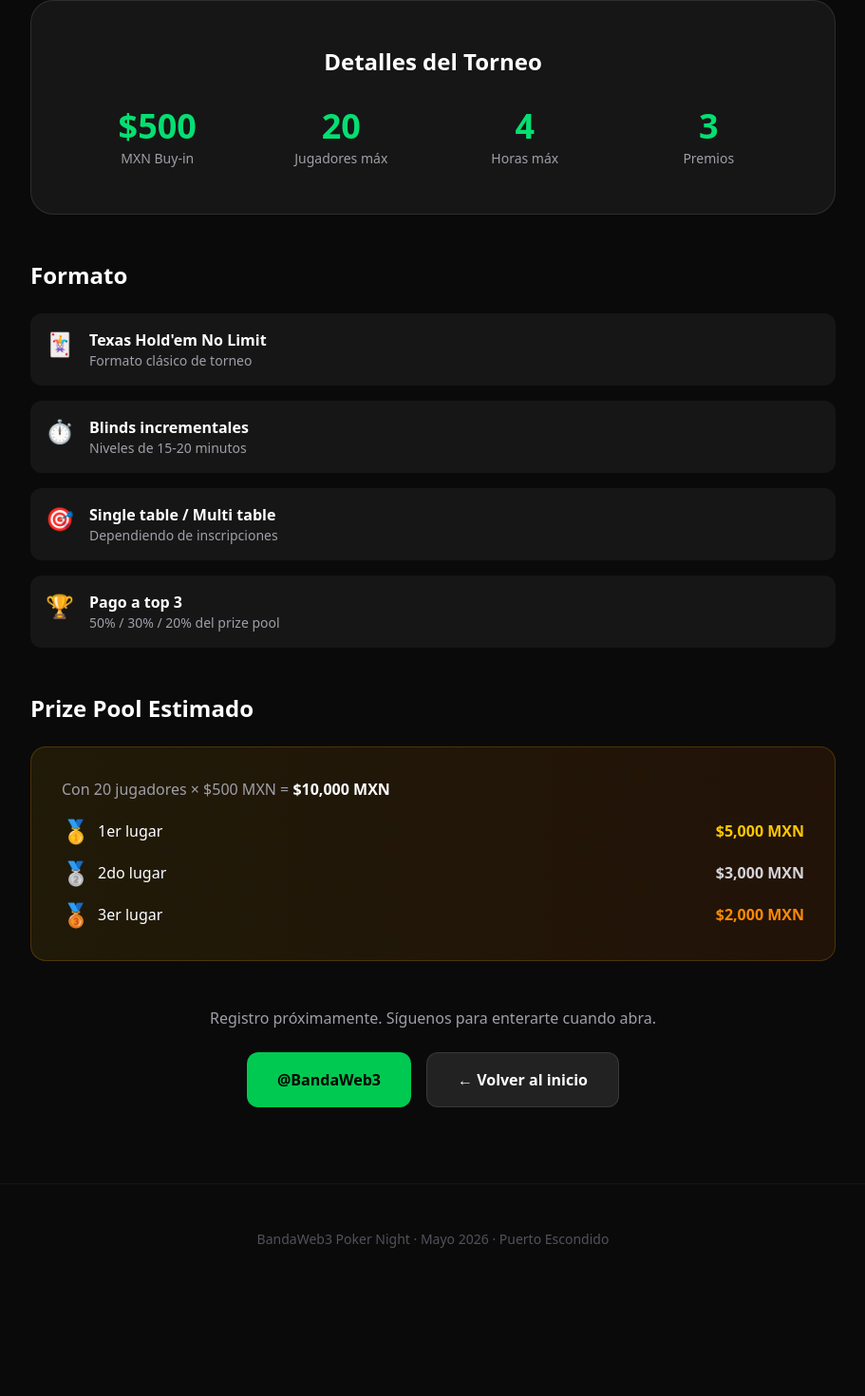
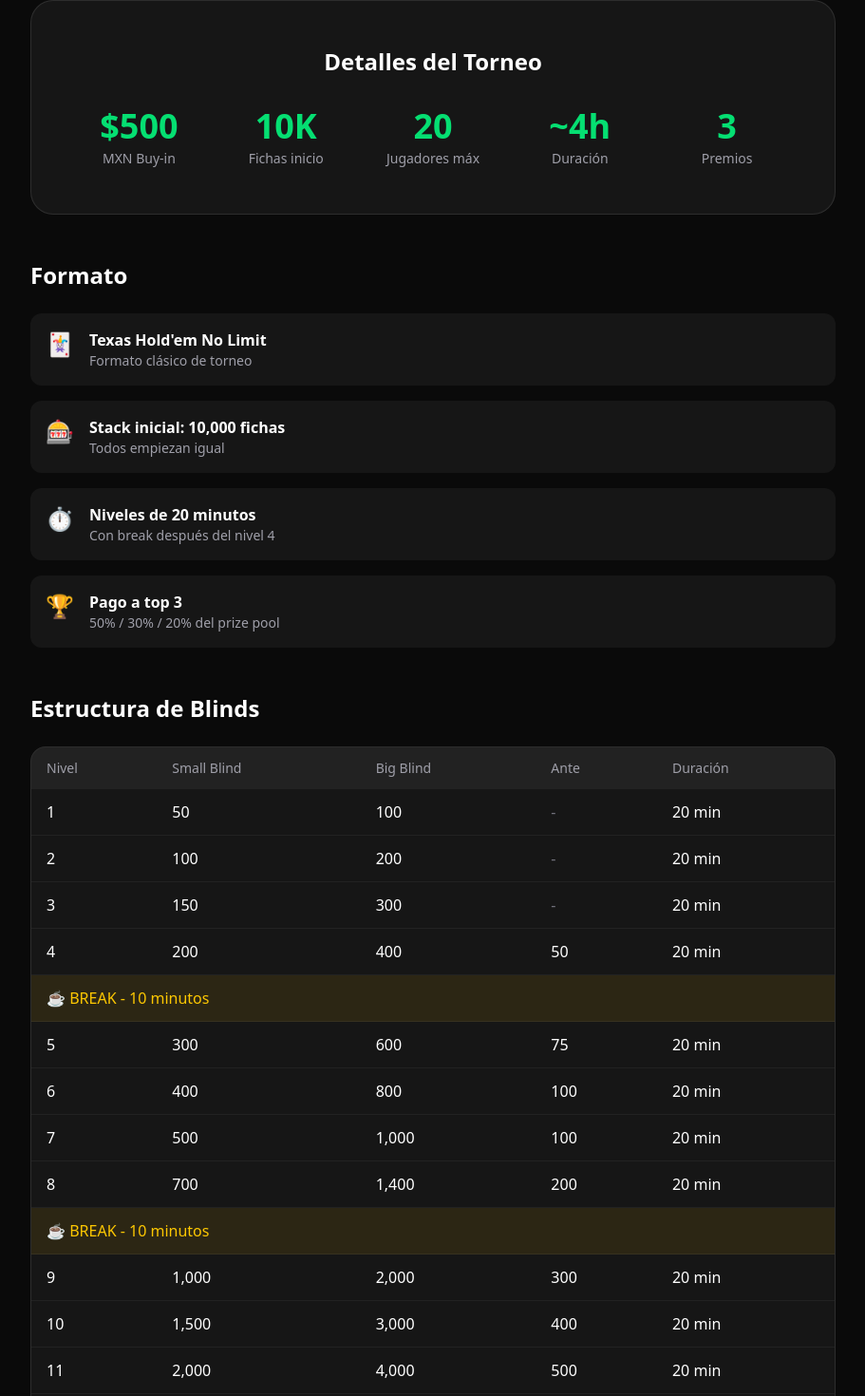
Before and after one commit to mexiweb3/bandaweb3-surfweek, a Next.js app: page /poker in a window 1280 px wide. Shown: the part 1427-2897 px from the top of the page at 95% size, without its empty margins (184-1095 px from the left). Before the commit the page ends 2790 px from the top, so only its background shows below. Built offline with nearby package versions, Linux system fonts and the light colour scheme.

Commit message:
🎰 Add detailed poker blind structure
- 10,000 starting chips
- 12 levels of 20 minutes each
- Blinds starting at 50/100
- Break after level 4 and 8
- Antes starting level 4
- ~4 hour total duration

```diff
--- a/src/app/poker/page.tsx
+++ b/src/app/poker/page.tsx
@@ -50,18 +50,22 @@ export default function PokerTournament() {
           <div className="bg-white/5 border border-white/10 rounded-3xl p-8 md:p-12 mb-12">
             <h3 className="text-2xl font-bold mb-8 text-center">Detalles del Torneo</h3>
 
-            <div className="grid grid-cols-2 md:grid-cols-4 gap-6 text-center">
+            <div className="grid grid-cols-2 md:grid-cols-5 gap-6 text-center">
               <div>
                 <p className="text-4xl font-black text-green-400">$500</p>
                 <p className="text-zinc-400 text-sm mt-1">MXN Buy-in</p>
+              </div>
+              <div>
+                <p className="text-4xl font-black text-green-400">10K</p>
+                <p className="text-zinc-400 text-sm mt-1">Fichas inicio</p>
               </div>
               <div>
                 <p className="text-4xl font-black text-green-400">20</p>
                 <p className="text-zinc-400 text-sm mt-1">Jugadores máx</p>
               </div>
               <div>
-                <p className="text-4xl font-black text-green-400">4</p>
-                <p className="text-zinc-400 text-sm mt-1">Horas máx</p>
+                <p className="text-4xl font-black text-green-400">~4h</p>
+                <p className="text-zinc-400 text-sm mt-1">Duración</p>
               </div>
               <div>
                 <p className="text-4xl font-black text-green-400">3</p>
@@ -76,8 +80,8 @@ export default function PokerTournament() {
             <div className="space-y-4">
               {[
                 { icon: "🃏", title: "Texas Hold'em No Limit", desc: "Formato clásico de torneo" },
-                { icon: "⏱️", title: "Blinds incrementales", desc: "Niveles de 15-20 minutos" },
-                { icon: "🎯", title: "Single table / Multi table", desc: "Dependiendo de inscripciones" },
+                { icon: "🎰", title: "Stack inicial: 10,000 fichas", desc: "Todos empiezan igual" },
+                { icon: "⏱️", title: "Niveles de 20 minutos", desc: "Con break después del nivel 4" },
                 { icon: "🏆", title: "Pago a top 3", desc: "50% / 30% / 20% del prize pool" },
               ].map((item) => (
                 <div key={item.title} className="flex items-start gap-4 bg-white/5 rounded-xl p-4">
@@ -89,6 +93,43 @@ export default function PokerTournament() {
                 </div>
               ))}
             </div>
+          </div>
+
+          {/* Blind Structure */}
+          <div className="mb-12">
+            <h3 className="text-2xl font-bold mb-6">Estructura de Blinds</h3>
+            <div className="bg-white/5 border border-white/10 rounded-2xl overflow-hidden">
+              <table className="w-full">
+                <thead className="bg-white/5">
+                  <tr>
+                    <th className="px-4 py-3 text-left text-sm font-medium text-zinc-400">Nivel</th>
+                    <th className="px-4 py-3 text-left text-sm font-medium text-zinc-400">Small Blind</th>
+                    <th className="px-4 py-3 text-left text-sm font-medium text-zinc-400">Big Blind</th>
+                    <th className="px-4 py-3 text-left text-sm font-medium text-zinc-400">Ante</th>
+                    <th className="px-4 py-3 text-left text-sm font-medium text-zinc-400">Duración</th>
+                  </tr>
+                </thead>
+                <tbody className="divide-y divide-white/5">
+                  <tr><td className="px-4 py-3">1</td><td className="px-4 py-3">50</td><td className="px-4 py-3">100</td><td className="px-4 py-3 text-zinc-500">-</td><td className="px-4 py-3">20 min</td></tr>
+                  <tr><td className="px-4 py-3">2</td><td className="px-4 py-3">100</td><td className="px-4 py-3">200</td><td className="px-4 py-3 text-zinc-500">-</td><td className="px-4 py-3">20 min</td></tr>
+                  <tr><td className="px-4 py-3">3</td><td className="px-4 py-3">150</td><td className="px-4 py-3">300</td><td className="px-4 py-3 text-zinc-500">-</td><td className="px-4 py-3">20 min</td></tr>
+                  <tr><td className="px-4 py-3">4</td><td className="px-4 py-3">200</td><td className="px-4 py-3">400</td><td className="px-4 py-3">50</td><td className="px-4 py-3">20 min</td></tr>
+                  <tr className="bg-yellow-500/10"><td className="px-4 py-3 text-yellow-400" colSpan={5}>☕ BREAK - 10 minutos</td></tr>
+                  <tr><td className="px-4 py-3">5</td><td className="px-4 py-3">300</td><td className="px-4 py-3">600</td><td className="px-4 py-3">75</td><td className="px-4 py-3">20 min</td></tr>
+                  <tr><td className="px-4 py-3">6</td><td className="px-4 py-3">400</td><td className="px-4 py-3">800</td><td className="px-4 py-3">100</td><td className="px-4 py-3">20 min</td></tr>
+                  <tr><td className="px-4 py-3">7</td><td className="px-4 py-3">500</td><td className="px-4 py-3">1,000</td><td className="px-4 py-3">100</td><td className="px-4 py-3">20 min</td></tr>
+                  <tr><td className="px-4 py-3">8</td><td className="px-4 py-3">700</td><td className="px-4 py-3">1,400</td><td className="px-4 py-3">200</td><td className="px-4 py-3">20 min</td></tr>
+                  <tr className="bg-yellow-500/10"><td className="px-4 py-3 text-yellow-400" colSpan={5}>☕ BREAK - 10 minutos</td></tr>
+                  <tr><td className="px-4 py-3">9</td><td className="px-4 py-3">1,000</td><td className="px-4 py-3">2,000</td><td className="px-4 py-3">300</td><td className="px-4 py-3">20 min</td></tr>
+                  <tr><td className="px-4 py-3">10</td><td className="px-4 py-3">1,500</td><td className="px-4 py-3">3,000</td><td className="px-4 py-3">400</td><td className="px-4 py-3">20 min</td></tr>
+                  <tr><td className="px-4 py-3">11</td><td className="px-4 py-3">2,000</td><td className="px-4 py-3">4,000</td><td className="px-4 py-3">500</td><td className="px-4 py-3">20 min</td></tr>
+                  <tr><td className="px-4 py-3">12</td><td className="px-4 py-3">3,000</td><td className="px-4 py-3">6,000</td><td className="px-4 py-3">600</td><td className="px-4 py-3">20 min</td></tr>
+                </tbody>
+              </table>
+            </div>
+            <p className="text-zinc-500 text-sm mt-4 text-center">
+              ⏱️ Tiempo total estimado: ~4 horas (240 min juego + 20 min breaks)
+            </p>
           </div>
 
           {/* Prize Pool Example */}
```
